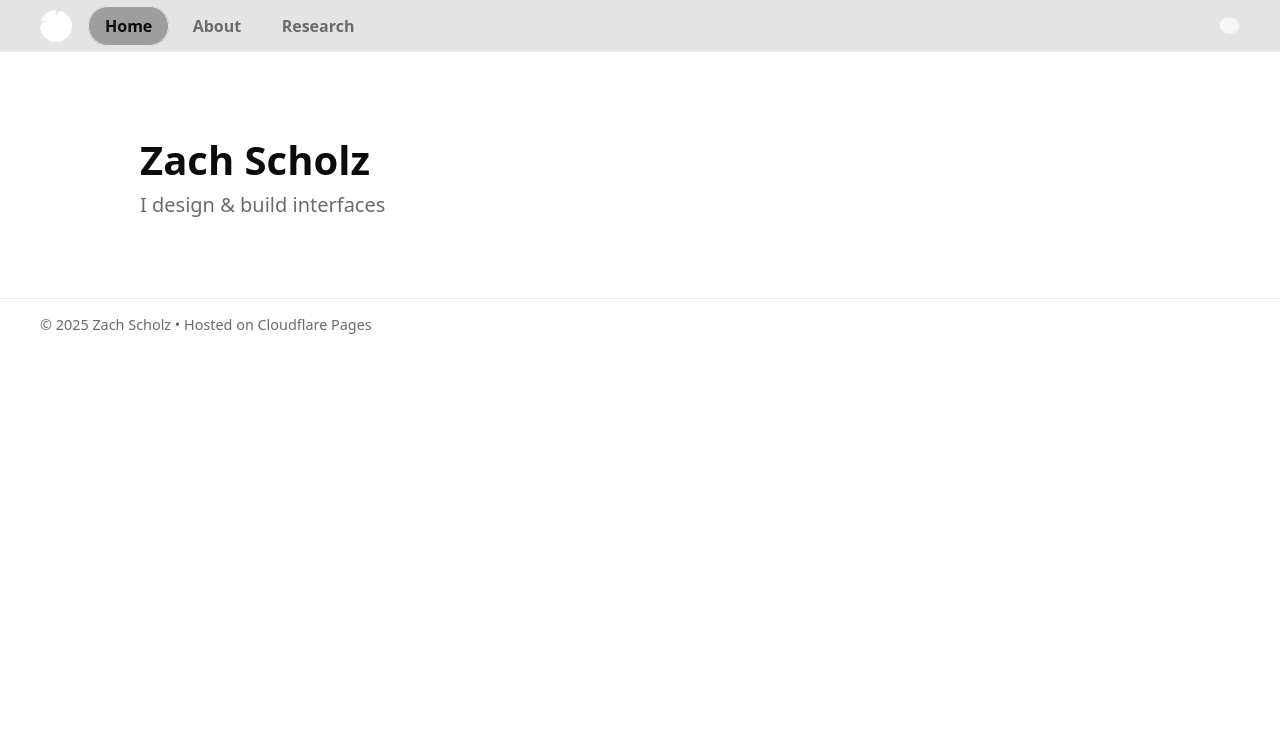
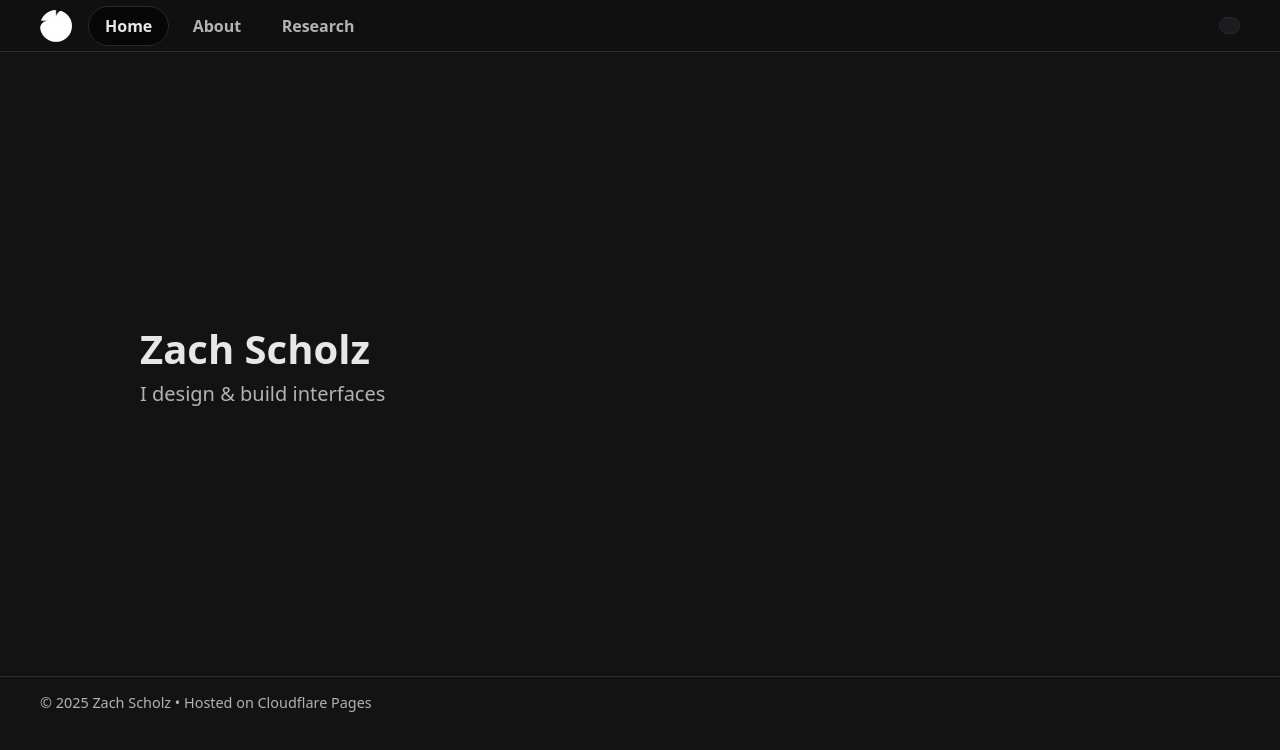
Before and after one commit to Zanyz-99/my-site, an Astro site: page / in a window 1280 px wide. Built offline with nearby package versions, Linux system fonts and the light colour scheme; Astro itself is replaced by a stand-in of ours.

Commit message:
Update Layout.astro

```diff
--- a/src/layouts/Layout.astro
+++ b/src/layouts/Layout.astro
@@ -4,35 +4,55 @@ interface Props { title?: string; description?: string; }
 const { title = "ZachScholz.com", description = "" } = Astro.props;
 ---
 <!doctype html>
-<html lang="en" data-theme="dark">
+<html lang="en" data-theme="light">
   <head>
     <meta charset="UTF-8" /><meta name="viewport" content="width=device-width" />
     <title>{title}</title>
     {description && <meta name="description" content={description} />}
+
     <style>
-      /* tiny baseline so pages look sane even without any global.css */
-      html,body{margin:0;height:100%;background:var(--bg, #131313);color:var(--text, #e7e7e7);
-        font-family: system-ui,-apple-system,Segoe UI,Roboto,Ubuntu,Cantarell,"Helvetica Neue",Arial,"Noto Sans",sans-serif;}
-      main{max-width:1200px;margin:0 auto;padding:2rem 1rem}
-      footer{border-top:1px solid var(--border, #2a2a2f);color:var(--muted, #b3b3b3);font-size:.9rem}
+      /* GLOBAL THEME TOKENS (affect whole page) */
+      :root{
+        --bg:#ffffff; --text:#0b0b0b; --muted:#6b6b6b;
+        --card:#f6f7f8; --border:#e8e8ee;
+        --bar-bg: color-mix(in oklab, var(--bg) 92%, #000 8%);
+        --hover: rgba(0,0,0,.06);
+      }
+      html[data-theme="dark"]{
+        --bg:#131313; --text:#e7e7e7; --muted:#b3b3b3;
+        --card:#1c1c1f; --border:#2a2a2f;
+        --bar-bg: color-mix(in oklab, var(--bg) 92%, #000 8%);
+        --hover: rgba(255,255,255,.08);
+      }
+
+      html,body{
+        margin:0;height:100%;
+        background:var(--bg); color:var(--text);
+        font-family: system-ui,-apple-system,Segoe UI,Roboto,Ubuntu,Cantarell,"Helvetica Neue",Arial,"Noto Sans",sans-serif;
+      }
+      main{max-width:1200px;margin:0 auto;padding:2rem 1rem;display:grid;place-items:center;min-height:70vh}
+      footer{border-top:1px solid var(--border);color:var(--muted);font-size:.9rem}
       .foot-wrap{max-width:1200px;margin:0 auto;padding:1rem}
     </style>
+
     <script>
-      // First-paint theme (no FOUC)
+      // Initial theme by TIME OF DAY (local): dark 19:00–06:00, else light.
       (function(){
         const saved = localStorage.getItem('theme');
-        const systemDark = window.matchMedia && window.matchMedia('(prefers-color-scheme: dark)').matches;
-        document.documentElement.setAttribute('data-theme', saved || (systemDark ? 'dark' : 'light'));
+        let theme = 'light';
+        if (saved === 'light' || saved === 'dark') {
+          theme = saved;
+        } else {
+          const h = new Date().getHours();
+          theme = (h >= 19 || h < 6) ? 'dark' : 'light';
+        }
+        document.documentElement.setAttribute('data-theme', theme);
       })();
     </script>
   </head>
   <body>
     <Navbar />
-    <main>
-      <slot />
-    </main>
-    <footer>
-      <div class="foot-wrap">© {new Date().getFullYear()} Zach Scholz • Hosted on Cloudflare Pages</div>
-    </footer>
+    <main><slot /></main>
+    <footer><div class="foot-wrap">© {new Date().getFullYear()} Zach Scholz • Hosted on Cloudflare Pages</div></footer>
   </body>
 </html>
```
